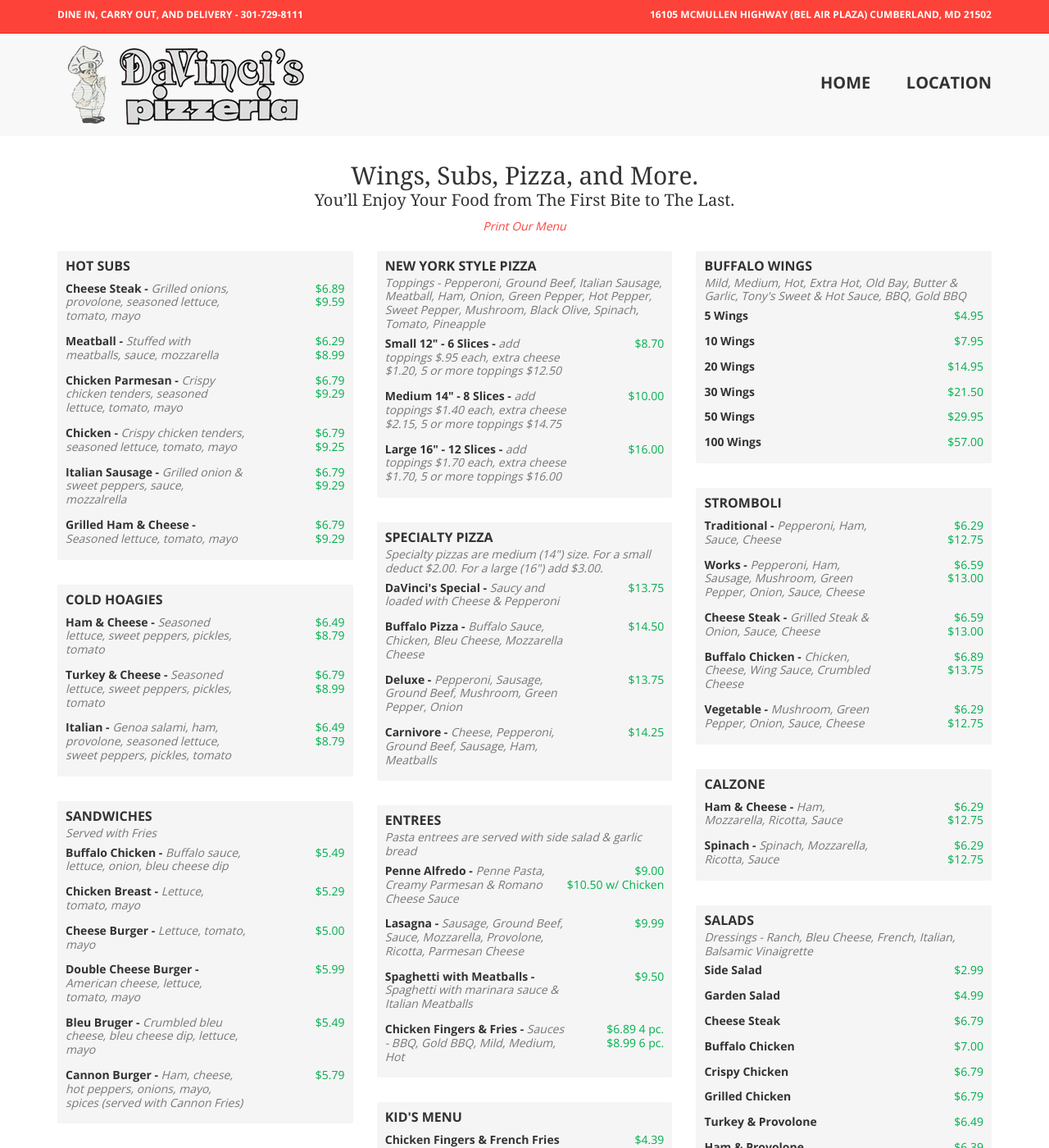
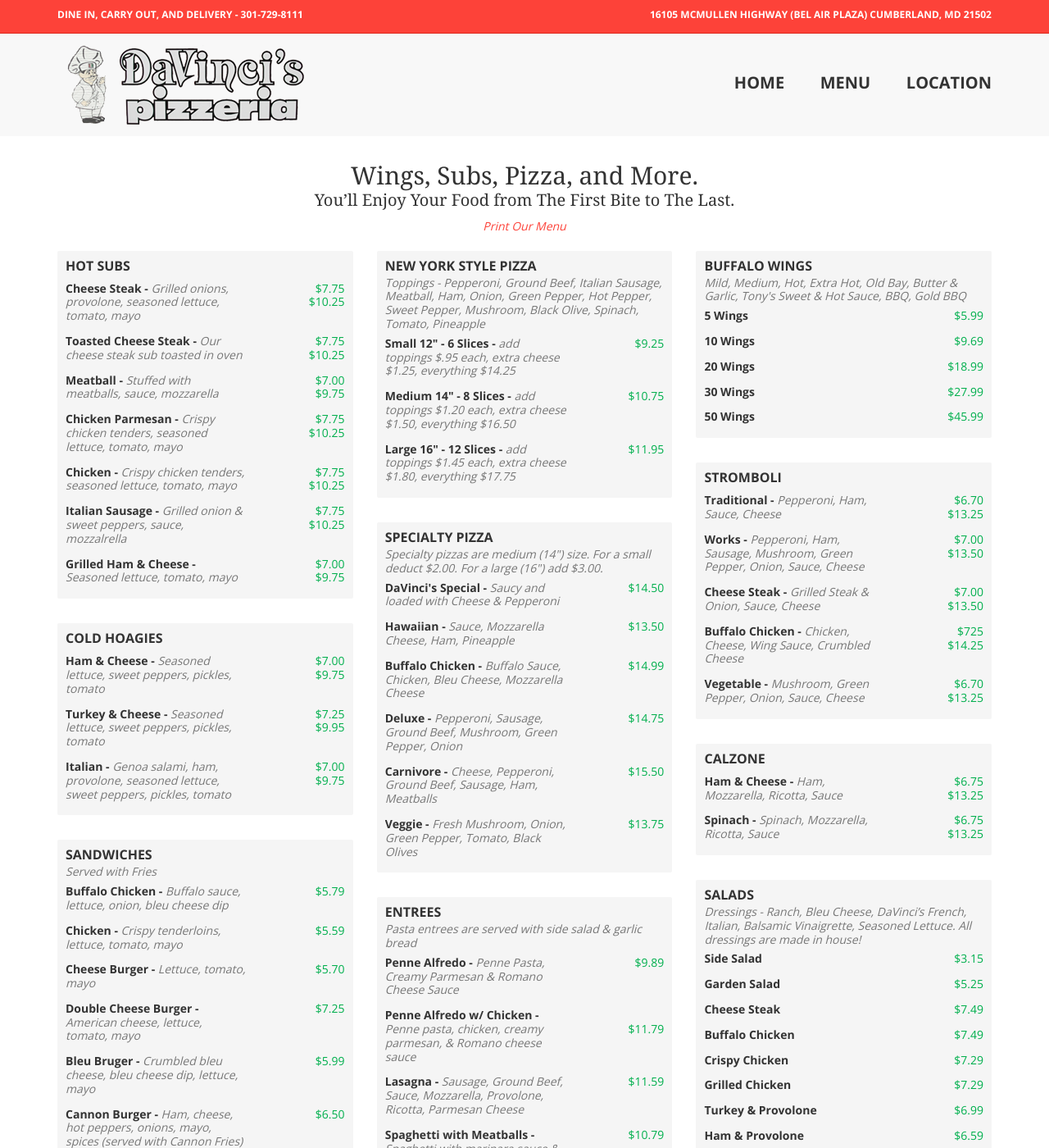
Before and after one commit to awolfe76/davincis, a Jekyll site: the page built from menu.md, in a window 1280 px wide and 1400 px high. Shown: the whole window at 82% size. Built offline with Jekyll 4.4.1, drawn with Linux system fonts in a browser that asks for light colours; Markdown is read by kramdown in place of the engine named in the settings; some of the changed text lies outside the part shown.

Commit message:
add menu back

```diff
--- a/_config.yml
+++ b/_config.yml
@@ -8,4 +8,4 @@ address: 16105 McMullen Highway (Bel Air Plaza) Cumberland, MD 21502
 #build config
 server: true
 auto: true
-markdown: rdiscount
+markdown: kramdown
--- a/_includes/header.html
+++ b/_includes/header.html
@@ -48,7 +48,7 @@ var s = document.getElementsByTagName('script')[0]; s.parentNode.insertBefore(ga
 				<nav class="span6 ">
 					<ul class="pull-right" id="nav_main">
 						<li><a href="index.html">Home</a></li>
-						<!--<li><a href="menu.html">Menu</a></li>-->
+						<li><a href="menu.html">Menu</a></li>
 						<li><a href="location.html">Location</a></li>
 					</ul>
 				</nav>
--- a/_layouts/default.html
+++ b/_layouts/default.html
@@ -14,7 +14,7 @@
 			</section>
 			<section class="span4">
 				<div class="hero-unit">
-					<!--<a class="btn" href="menu.html">--><em>Wings, Subs, Pizza, and More</em><!--View Our Menu, Now Online!</a>-->
+					<a class="btn" href="menu.html"><em>Wings, Subs, Pizza, and More</em>View Our Menu, Now Online!</a>
 					<p>Check out our menu for a delicious selection of speciality pizzas, strombolis, calzones, and so much more. From wings to subs, from hoagies to salads, DaVinci’s commitment to freshness will insure that you’ll enjoy your food from the first bite to the last.</p>
 					<!--<h4 class="specials">SPECIALS</h4>
 					<div class="x-special">
--- a/menu.md
+++ b/menu.md
@@ -7,211 +7,221 @@ subs:
   items:
   - name: Cheese Steak
     desc: Grilled onions, provolone, seasoned lettuce, tomato, mayo
-    small: $6.89
-    large: $9.59
+    small: $7.75
+    large: $10.25
+  - name: Toasted Cheese Steak
+    desc: Our cheese steak sub toasted in oven
+    small: $7.75
+    large: $10.25
   - name: Meatball
     desc: Stuffed with meatballs, sauce, mozzarella
-    small: $6.29
-    large: $8.99
+    small: $7.00
+    large: $9.75
   - name: Chicken Parmesan
     desc: Crispy chicken tenders, seasoned lettuce, tomato, mayo
-    small: $6.79
-    large: $9.29
+    small: $7.75
+    large: $10.25
   - name: Chicken
     desc: Crispy chicken tenders, seasoned lettuce, tomato, mayo
-    small: $6.79
-    large: $9.25
+    small: $7.75
+    large: $10.25
   - name: Italian Sausage
     desc: Grilled onion &amp; sweet peppers, sauce, mozzalrella
-    small: $6.79
-    large: $9.29
+    small: $7.75
+    large: $10.25
   - name: Grilled Ham &amp; Cheese
     desc: Seasoned lettuce, tomato, mayo
-    small: $6.79
-    large: $9.29
+    small: $7.00
+    large: $9.75
 hoagies:
   title: Cold Hoagies
   items:
   - name: Ham &amp; Cheese
     desc: Seasoned lettuce, sweet peppers, pickles, tomato
-    small: $6.49
-    large: $8.79
+    small: $7.00
+    large: $9.75
   - name: Turkey &amp; Cheese
     desc: Seasoned lettuce, sweet peppers, pickles, tomato
-    small: $6.79
-    large: $8.99
+    small: $7.25
+    large: $9.95
   - name: Italian
     desc: Genoa salami, ham, provolone, seasoned lettuce, sweet peppers, pickles, tomato
-    small: $6.49
-    large: $8.79
+    small: $7.00
+    large: $9.75
 sandwiches:
   title: Sandwiches
   desc: Served with Fries
   items:
   - name: Buffalo Chicken
     desc: Buffalo sauce, lettuce, onion, bleu cheese dip
-    small: $5.49
-  - name: Chicken Breast
-    desc: Lettuce, tomato, mayo
-    small: $5.29
+    small: $5.79
+  - name: Chicken
+    desc: Crispy tenderloins, lettuce, tomato, mayo
+    small: $5.59
   - name: Cheese Burger
     desc: Lettuce, tomato, mayo
-    small: $5.00
+    small: $5.70
   - name: Double Cheese Burger
     desc: American cheese, lettuce, tomato, mayo
-    small: $5.99
+    small: $7.25
   - name: Bleu Bruger
     desc: Crumbled bleu cheese, bleu cheese dip, lettuce, mayo
-    small: $5.49
+    small: $5.99
   - name: Cannon Burger
     desc: Ham, cheese, hot peppers, onions, mayo, spices (served with Cannon Fries)
-    small: $5.79
+    small: $6.50
 entrees:
   title: Entrees
   desc: Pasta entrees are served with side salad &amp; garlic bread
   items:
   - name: Penne Alfredo
     desc: Penne Pasta, Creamy Parmesan &amp; Romano Cheese Sauce
-    small: $9.00
-    large: $10.50 w/ Chicken
+    small: $9.89
+  - name: Penne Alfredo w/ Chicken
+    desc: Penne pasta, chicken, creamy parmesan, & Romano cheese sauce
+    large: $11.79
   - name: Lasagna
     desc: Sausage, Ground Beef, Sauce, Mozzarella, Provolone, Ricotta, Parmesan Cheese
-    small: $9.99
+    small: $11.59
   - name: Spaghetti with Meatballs
     desc: Spaghetti with marinara sauce &amp; Italian Meatballs
-    small: $9.50
+    small: $10.79
   - name: Chicken Fingers &amp; Fries
     desc: Sauces - BBQ, Gold BBQ, Mild, Medium, Hot
-    small: $6.89 4 pc.
-    large: $8.99 6 pc.
+    small: $7.49 4 pc.
+    large: $9.69 6 pc.
 pizza:
   title: New York Style Pizza
   desc: Toppings - Pepperoni, Ground Beef, Italian Sausage, Meatball, Ham, Onion, Green Pepper, Hot Pepper, Sweet Pepper, Mushroom, Black Olive, Spinach, Tomato, Pineapple
   items:
   - name: Small 12" - 6 Slices
-    desc: add toppings $.95 each, extra cheese $1.20, 5 or more toppings $12.50
-    small: $8.70
+    desc: add toppings $.95 each, extra cheese $1.25, everything $14.25
+    small: $9.25
   - name: Medium 14" - 8 Slices
-    desc: add toppings $1.40 each, extra cheese $2.15, 5 or more toppings $14.75
-    small: $10.00
+    desc: add toppings $1.20 each, extra cheese $1.50, everything $16.50
+    small: $10.75
   - name: Large 16" - 12 Slices
-    desc: add toppings $1.70 each, extra cheese $1.70, 5 or more toppings $16.00
-    small: $16.00
+    desc: add toppings $1.45 each, extra cheese $1.80, everything $17.75
+    small: $11.95
 speciality-pizza:
   title: Specialty Pizza
   desc: Specialty pizzas are medium (14") size. For a small deduct $2.00. For a large (16") add $3.00.
   items:
   - name: DaVinci's Special
     desc: Saucy and loaded with Cheese &amp; Pepperoni
-    small: $13.75
-  - name: Buffalo Pizza
+    small: $14.50
+  - name: Hawaiian
+    desc: Sauce, Mozzarella Cheese, Ham, Pineapple
+    small: $13.50
+  - name: Buffalo Chicken
     desc: Buffalo Sauce, Chicken, Bleu Cheese, Mozzarella Cheese
-    small: $14.50
+    small: $14.99
   - name: Deluxe
     desc: Pepperoni, Sausage, Ground Beef, Mushroom, Green Pepper, Onion
-    small: $13.75
+    small: $14.75
   - name: Carnivore
     desc: Cheese, Pepperoni, Ground Beef, Sausage, Ham, Meatballs
-    small: $14.25
+    small: $15.50
+  - name: Veggie
+    desc: Fresh Mushroom, Onion, Green Pepper, Tomato, Black Olives
+    small: $13.75
 stromboli:
   title: Stromboli
   items:
   - name: Traditional
     desc: Pepperoni, Ham, Sauce, Cheese
-    small: $6.29
-    large: $12.75
+    small: $6.70
+    large: $13.25
   - name: Works
     desc: Pepperoni, Ham, Sausage, Mushroom, Green Pepper, Onion, Sauce, Cheese
-    small: $6.59
-    large: $13.00
+    small: $7.00
+    large: $13.50
   - name: Cheese Steak
     desc: Grilled Steak &amp; Onion, Sauce, Cheese
-    small: $6.59
-    large: $13.00
+    small: $7.00
+    large: $13.50
   - name: Buffalo Chicken
     desc: Chicken, Cheese, Wing Sauce, Crumbled Cheese
-    small: $6.89
-    large: $13.75
+    small: $725
+    large: $14.25
   - name: Vegetable
     desc: Mushroom, Green Pepper, Onion, Sauce, Cheese
-    small: $6.29
-    large: $12.75
+    small: $6.70
+    large: $13.25
 calzone:
   title: Calzone
   items:
   - name: Ham &amp; Cheese
     desc: Ham, Mozzarella, Ricotta, Sauce
-    small: $6.29
-    large: $12.75
+    small: $6.75
+    large: $13.25
   - name: Spinach
     desc: Spinach, Mozzarella, Ricotta, Sauce
-    small: $6.29
-    large: $12.75
+    small: $6.75
+    large: $13.25
 wings:
   title: Buffalo Wings
   desc: Mild, Medium, Hot, Extra Hot, Old Bay, Butter &amp; Garlic, Tony's Sweet &amp; Hot Sauce, BBQ, Gold BBQ
   add: Served with Celery &amp; Bleu Cheese Dip
   items:
   - name: 5
-    small: $4.95
+    small: $5.99
   - name: 10
-    small: $7.95
+    small: $9.69
   - name: 20
-    small: $14.95
+    small: $18.99
   - name: 30
-    small: $21.50
+    small: $27.99
   - name: 50
-    small: $29.95
-  - name: 100
-    small: $57.00
+    small: $45.99
 wedgies:
   title: Wedgies
   items:
   - name: Ham &amp; Cheese
     desc: Ham, provolone, lettuce, tomato, mayo
-    small: $10.49
+    small: $10.99
   - name: Steak &amp; Cheese
     desc: Grilled steak &amp; onions, provolone, lettuce, tomato, mayo
-    small: $10.79
+    small: $11.79
 salads:
   title: Salads
-  desc: Dressings - Ranch, Bleu Cheese, French, Italian, Balsamic Vinaigrette
+  desc: Dressings - Ranch, Bleu Cheese, DaVinci’s French, Italian, Balsamic Vinaigrette, Seasoned Lettuce. All dressings are made in house!
   items:
   - name: Side Salad
-    small: $2.99
+    small: $3.15
   - name: Garden Salad
-    small: $4.99
+    small: $5.25
   - name: Cheese Steak
-    small: $6.79
+    small: $7.49
   - name: Buffalo Chicken
-    small: $7.00
+    small: $7.49
   - name: Crispy Chicken
-    small: $6.79
+    small: $7.29
   - name: Grilled Chicken
-    small: $6.79
+    small: $7.29
   - name: Turkey &amp; Provolone
-    small: $6.49
+    small: $6.99
   - name: Ham &amp; Provolone
-    small: $6.39
+    small: $6.59
   - name: Chef Salad
     desc: Fresh salad mix w/ croutons, sweet peppers, red onion, black olives, &amp; tomato
-    small: $7.00
+    small: $7.29
   - name: Taco Salad
-    desc: Seasoned ground beef, cheddar, red onion, black olives, tomato, tortilla chips, plus sour cream &amp; salsa on the side
-    small: $7.00
+    desc: Seasoned ground beef, cheddar, red onion, black olives, tomato, tortilla chips, salsa and sour cream on the side
+    small: $7.99
 sides:
   title: Starters &amp; Sides
   items:
   - name: French Fries
     small: $2.29
   - name: Cannon Fries
-    small: $2.89
+    small: $2.79
   - name: Bleu Cheese Dip &amp; Celery
-    small: $2.00
+    small: $2.50
   - name: Mozzarella Sticks
     desc: w/ side of marinara
-    small: $2.69 (3)
-    large: $5.89 (7)
+    small: $3.59 (3)
+    large: $5.99 (7)
   - name: Bread Sticks
     desc: w/ side of marinara
     small: $2.69 (4)
@@ -221,18 +231,18 @@ sides:
     small: $6.99
   - name: Cheesy Bread
     desc: Stuffed w/ Mozzarella Cheese w/ Garlic Butter &amp; Parmesan Cheese
-    small: $5.59
+    small: $5.69
   - name: Onion Petals
     desc: Served w/ our dip
-    small: $4.89
+    small: $5.49
 kids:
   title: Kid's Menu
   items:
-  - name: Chicken Fingers &amp; French Fries
-    small: $4.39
+  - name: Chicken Fingers (2) &amp; French Fries
+    small: $4.99
   - name: Penne Alfredo
-    small: $4.99
-    large: $6.29 w/ chicken
-  - name: Wing Dings &amp; French Fries
-    small: $4.59
+    small: $5.69
+    large: $6.99 w/ chicken
+  - name: Bambino Cheese Pizza (add. toppings .55 each)
+    small: $5.49
 ---
```
Also changed, not shown: 1 other file.
